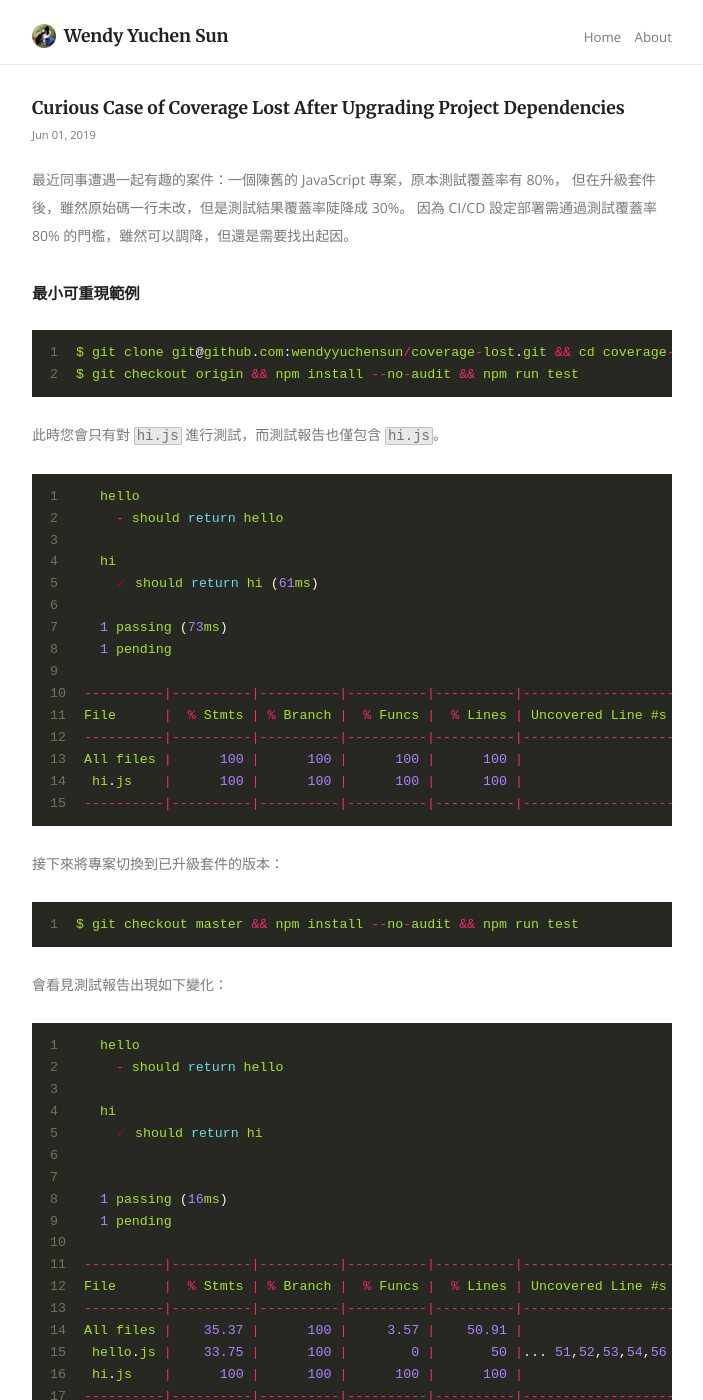
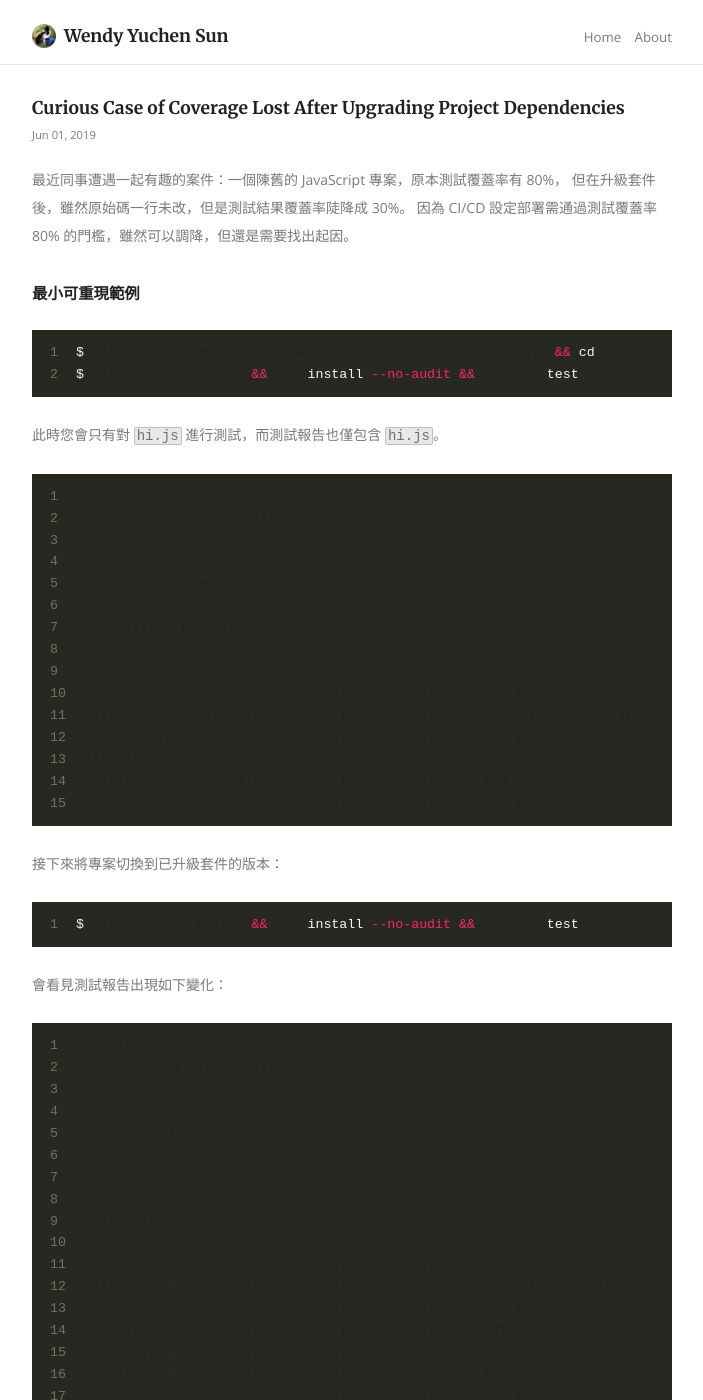
Before and after one commit to wendyyuchensun/wendyyuchensun.github.io, a Jekyll site: the page built from _posts/2019-06-01-upgrade-coverage-lost.md, in a window 1280 px wide and 1400 px high. Shown: the whole window, without its empty margins (288-991 px from the left). Built offline with Jekyll 4.4.1, drawn with Linux system fonts in a browser that asks for light colours.

Commit message:
More fixes

````diff
--- a/_posts/2019-06-01-upgrade-coverage-lost.md
+++ b/_posts/2019-06-01-upgrade-coverage-lost.md
@@ -8,14 +8,14 @@ title: Curious Case of Coverage Lost After Upgrading Project Dependencies
 
 ### 最小可重現範例
 
-```js
+```bash
 $ git clone git@github.com:wendyyuchensun/coverage-lost.git && cd coverage-lost
 $ git checkout origin && npm install --no-audit && npm run test
 ```
 
 此時您會只有對 `hi.js` 進行測試，而測試報告也僅包含 `hi.js`。
 
-```js
+```
   hello
     - should return hello
 
@@ -35,13 +35,13 @@ All files |      100 |      100 |      100 |      100 |                   |
 
 接下來將專案切換到已升級套件的版本：
 
-```js
+```bash
 $ git checkout master && npm install --no-audit && npm run test
 ```
 
 會看見測試報告出現如下變化：
 
-```js
+```
   hello
     - should return hello
 
````
Also changed, not shown: assets/pantry-inventory-list.jpg (deleted), assets/pantry.jpg (deleted), assets/promise-props.jpg (deleted).
